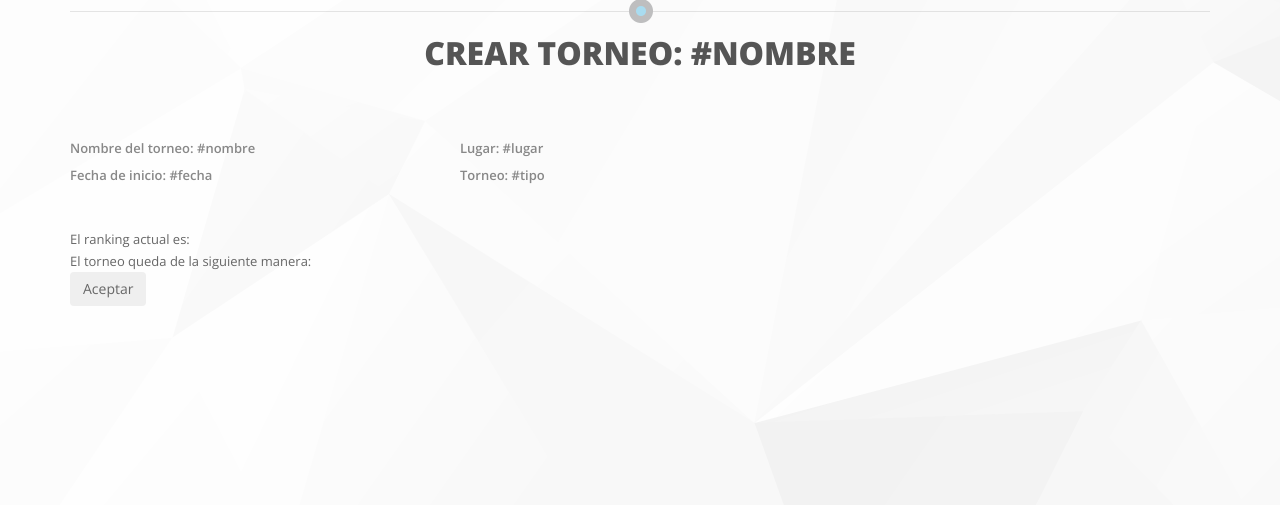
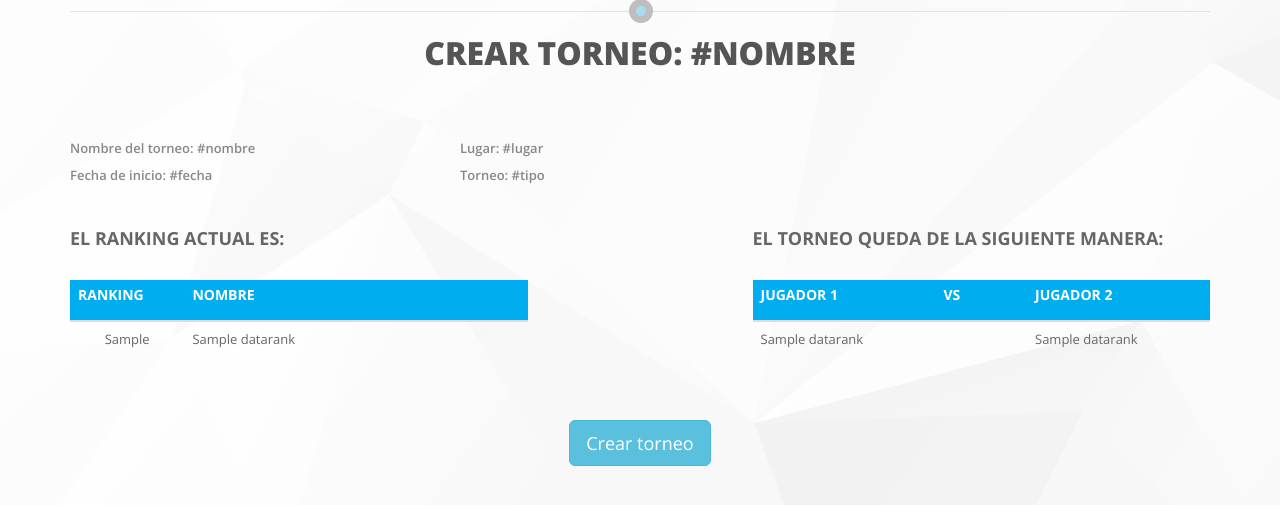
Before and after one commit to johncristobal/tennis, a CodeIgniter app: the page made by application/views/torneo/creartorneoel.php in a window 1280 px wide. Shown: the part 130-635 px from the top of the page. Run offline with CodeIgniter, Linux system fonts and the light colour scheme; tables that the repository leaves empty or names only in its code hold one stand-in row (values such as "Sample post"); the template is opened without the code that fills it: most values are stand-ins (such as "Sample title", 1, 10 or a date in 2020); some libraries are stand-ins or nearby versions.

Commit message:
elimincacion directa
up

```diff
--- a/application/views/torneo/creartorneoel.php
+++ b/application/views/torneo/creartorneoel.php
@@ -55,19 +55,91 @@
         </div>
         <div class="row"><br></div>
         <div class="row">
-            <div class="col-md-6">
+            <div class="col-md-5">
                 <div class="form-group">
-                El ranking actual es:
+                <h4>El ranking actual es:</h4>
                 <br>
-                El torneo queda de la siguiente manera:
+               <table class="table" width="100%">
+                    <thead>
+                        <tr style="background-color: #00aeef; color: #fff;">
+                            <th width="25%"><h5>Ranking</h5></th>
+                            <th width="75%"><h5>Nombre</h5></th>
+                        </tr>
+                    </thead>
+                <?php
+                foreach ($datarank as $value) {
+                ?>
+                    <tr>
+                        <td width="25%" style="text-align: center;"><?=$value->rank_act;?></td>
+                        <td width="75%"><?=$value->nombre;?></td>
+                    </tr>
+                <?php
+                }
+                ?>
+                </table>
+                </div>
+            </div>
+            <div class="col-md-2"></div>
+            <div class="col-md-5">
+                <h4>El torneo queda de la siguiente manera:</h4>
                 <br>
-                <input type="button" class="btn" value="Aceptar ">
+                <table class="table" width="100%">
+                    <thead>
+                        <tr style="text-align: center; background-color: #00aeef; color: #fff;">
+                            <th width="30%"><h5>Jugador 1</h5></th>
+                            <th width="15%"><h5>vs</h5></th>
+                            <th width="30%"><h5>Jugador 2</h5></th>
+                        </tr>
+                    </thead>
+                <?php
+                $lastitem = count($datarank)-1;
+                for ($i=0;$i<(count($datarank)/2);$i++){
+                ?>
+                    <tr>
+                        <td width="30%"><?=$datarank[$i]->nombre;?></td>
+                        <td width="15%" style="text-align: center;"></td>
+                        <td width="30%"><?=$datarank[$lastitem]->nombre;?></td>
+                    </tr>
+                <?php
+                $lastitem--;
+                }
+                ?>
+                </table>
+
             </div>
             </div>
 
-            <div class="col-md-4"></div>
+        <div class="col-md-4"><br><br></div>
 
         </div>
+
+    <div class="container">
+        <!-- Modal -->
+        <div class="col-sm-2"></div>
+        <div class="col-sm-8 centered" style="text-align:center;">
+        <button type="button" class="btn btn-info btn-lg" data-toggle="modal" data-target="#confirmar">Crear torneo</button>
+        <br><br>
+        <div class="modal fade" id="confirmar" role="dialog">
+          <div class="modal-dialog">
+
+            <!-- Modal content-->
+            <div class="modal-content">
+              <!--div class="modal-header">
+              </div-->
+              <div class="modal-body">
+                <button type="button" class="close" data-dismiss="modal">&times;</button>
+                <h4 class="modal-title">¿Desea guardar los partidos para este torneo?</h4>
+              </div>
+              <div class="modal-footer">
+                  <a href="#shownext" type="button" class="btn btn-info btn-lg" data-dismiss="modal" onclick="showDiv();">Sí</a>
+                  <a href="#shownext" type="button" class="btn btn-default btn-lg" data-dismiss="modal" onclick="showDiv();">No</a>
+              </div>
+            </div>
+
+          </div>
+        </div>
+        </div>
+        <div class="col-sm-2"></div>
 
     </div>
 
```
Also changed, not shown: application/controllers/Torneos.php (+17 -0 lines).
